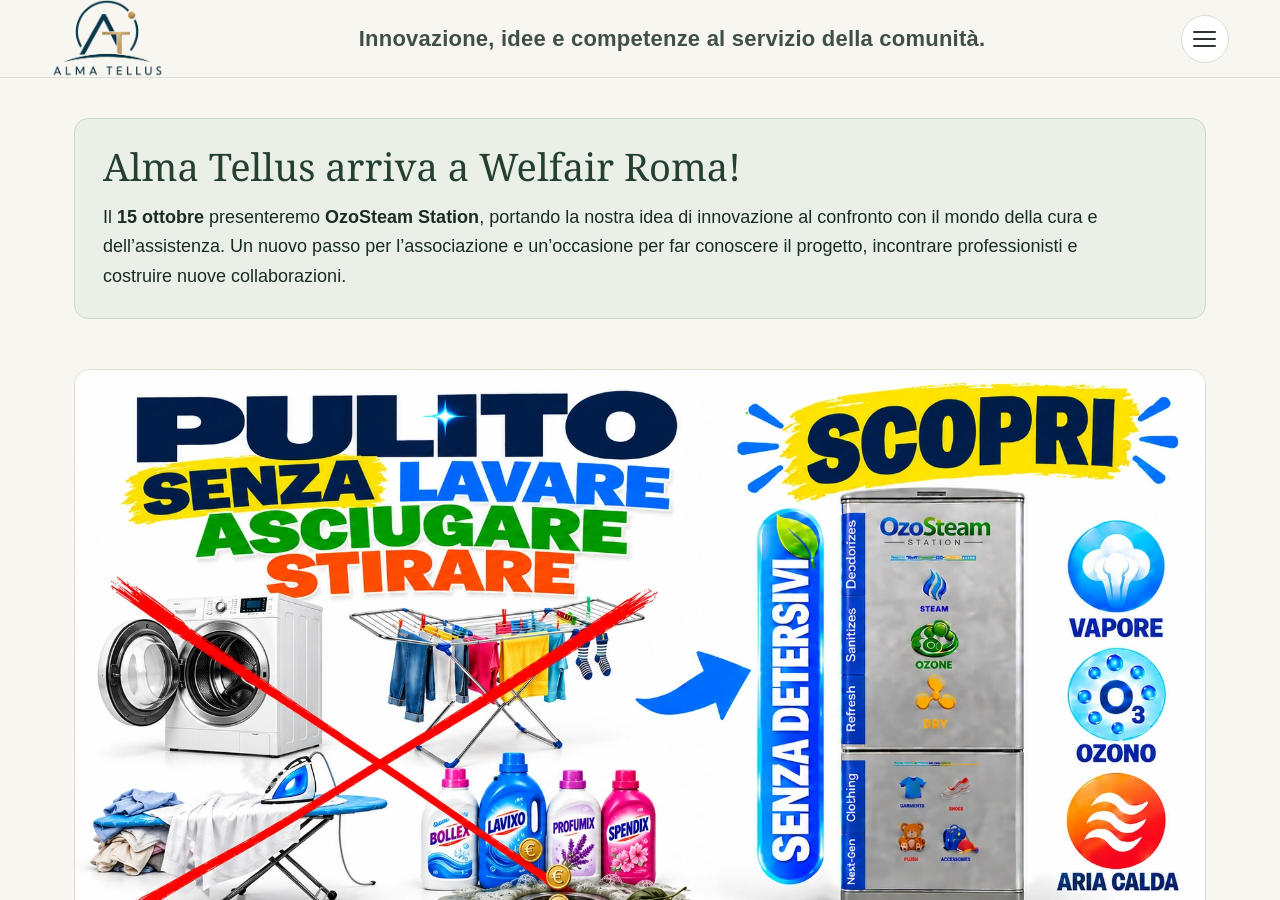
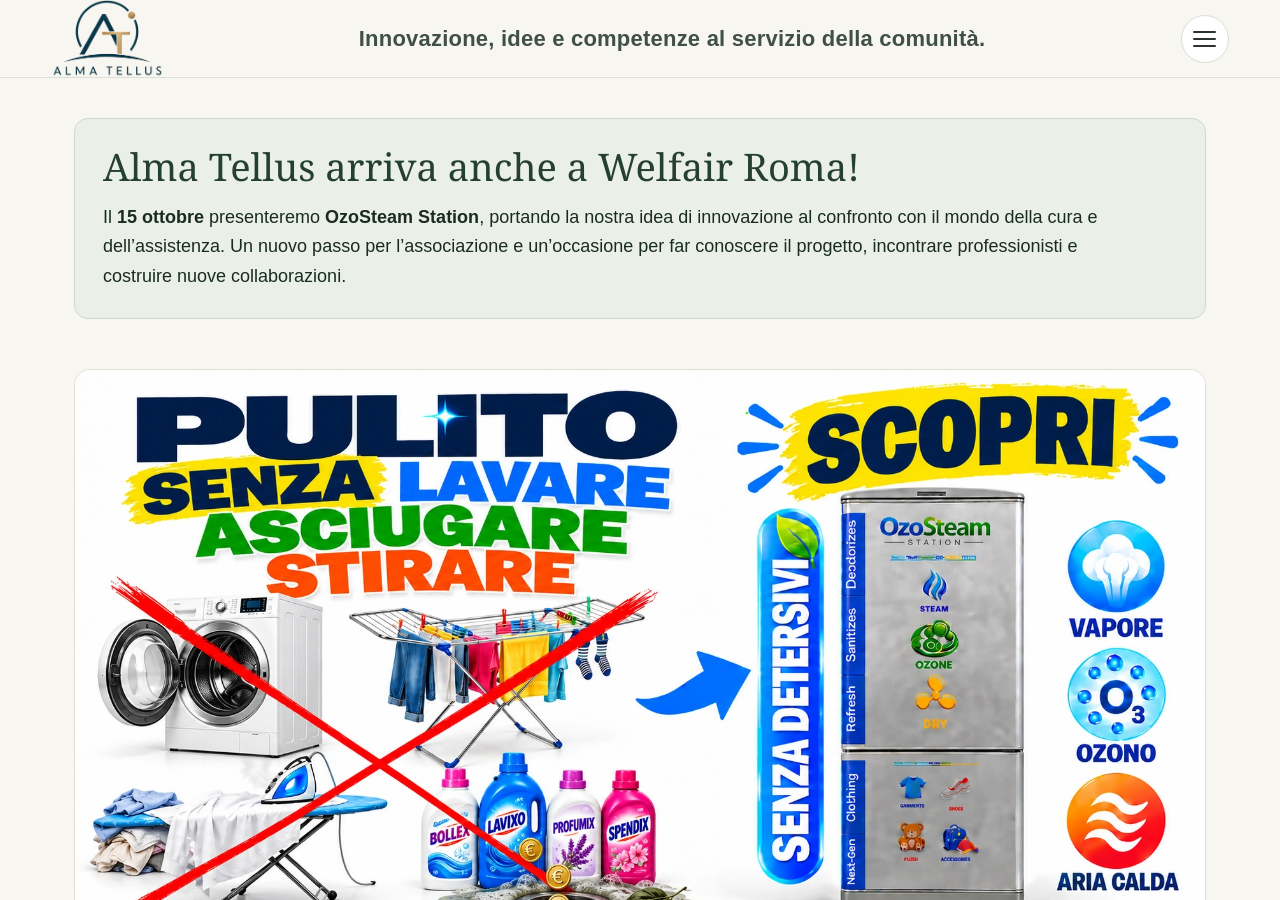
Before and after one commit to almatellus/almatellus.github.io, a Jekyll site: the page built from index.html, in a window 1280 px wide and 900 px high. Built offline with Jekyll 4.4.1, drawn with Linux system fonts in a browser that asks for light colours.

Commit message:
Valorizza anche la partecipazione a Welfair nel titolo home

```diff
--- a/index.html
+++ b/index.html
@@ -51,7 +51,7 @@
 .alma-new-home .hero-copy>.home-audio{grid-column:2;grid-row:1/span 4;align-self:center;margin-top:0}
 @media(max-width:820px){.alma-new-home .hero{gap:22px}.alma-new-home .hero .hero-copy{display:block}.alma-new-home .hero-copy>.home-audio{margin-top:22px}.alma-new-home .hero .shot{border-radius:12px}}
 .alma-new-home .mfr-proof{margin:4px 0 34px;padding:24px 26px;border:1px solid #e2ded4;border-radius:16px;background:#fff;display:grid;grid-template-columns:minmax(0,1fr) auto;gap:24px;align-items:center}.alma-new-home .mfr-proof .kicker{font-size:11px;letter-spacing:1.5px;color:var(--mute);margin-bottom:7px}.alma-new-home .mfr-proof h2{font-size:30px;margin-bottom:8px}.alma-new-home .mfr-proof p{color:var(--mute);max-width:700px}.alma-new-home .mfr-proof .mfr-date{font-family:Georgia,serif;font-size:24px;white-space:nowrap;text-align:right}.alma-new-home .mfr-proof .mfr-date small{display:block;font:12px Arial;color:var(--mute);margin-top:4px}@media(max-width:820px){.alma-new-home .mfr-proof{grid-template-columns:1fr;padding:20px}.alma-new-home .mfr-proof h2{font-size:27px}.alma-new-home .mfr-proof .mfr-date{text-align:left;font-size:21px;white-space:normal}}.alma-new-home .mfr-official{margin:4px 0 34px}.alma-new-home .mfr-official a{display:block}.alma-new-home .mfr-official img{display:block;width:100%;height:auto;border-radius:10px;border:1px solid #e2ded4}</style><div class="alma-new-home"><div class="wrap"><section class="welfair-news" aria-labelledby="welfair-news-title" style="margin:18px 0 24px;padding:26px 28px;background:#eaf0e8;border:1px solid #cbd8cb;border-radius:14px">
-<h2 id="welfair-news-title" style="font-size:clamp(27px,4.5vw,38px);line-height:1.15;margin-bottom:14px;color:#253f31">Alma Tellus arriva a Welfair Roma!</h2>
+<h2 id="welfair-news-title" style="font-size:clamp(27px,4.5vw,38px);line-height:1.15;margin-bottom:14px;color:#253f31">Alma Tellus arriva anche a Welfair Roma!</h2>
 <p style="font-size:clamp(16px,2.2vw,18px);line-height:1.65;max-width:1000px">Il <strong>15 ottobre</strong> presenteremo <strong>OzoSteam Station</strong>, portando la nostra idea di innovazione al confronto con il mondo della cura e dell’assistenza. Un nuovo passo per l’associazione e un’occasione per far conoscere il progetto, incontrare professionisti e costruire nuove collaborazioni.</p>
 </section><div class="hero" id="ozosteam">
   <div class="hero-copy">
```
